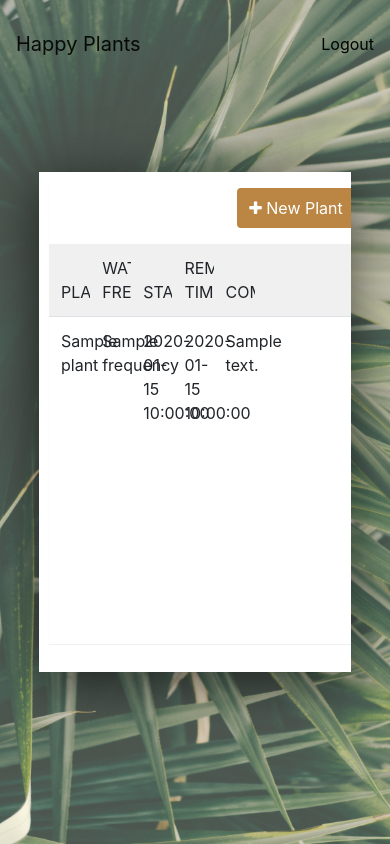
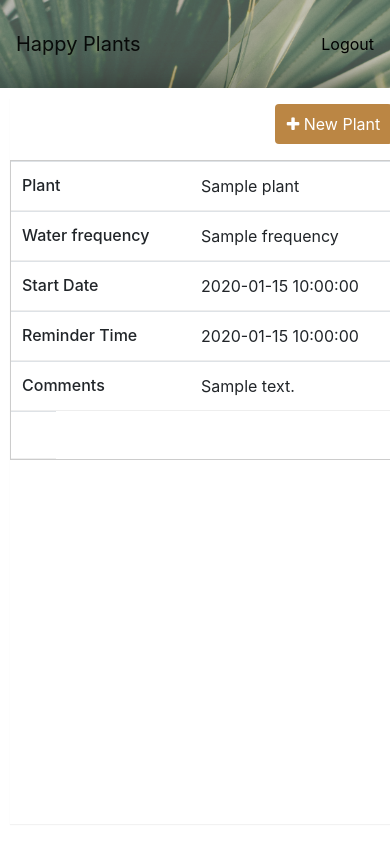
Before and after one commit to hbarrett100/happy-plants, a Flask app: template templates/home.html in a window 390 px wide. Run offline with Flask 2, Linux system fonts and the light colour scheme; the template is opened without the code that fills it: most values are stand-ins (such as "Sample title", 1, 10 or a date in 2020); some libraries are stand-ins or nearby versions.

Commit message:
make table responsive

```diff
--- a/static/main.css
+++ b/static/main.css
@@ -78,7 +78,6 @@ body, html {
 	padding-bottom: 10px;
 }
 
-
 .table-title h2 {
 	margin: 6px 0 0;
 	font-size: 22px;
@@ -105,12 +104,8 @@ table {
 	max-height: 380px;
 }
 
-tbody {
+/* tbody {
 	overflow-y: scroll;
-}
-
-/* thead{
-	background-color: 	#F0F0F0;
 } */
 
 thead th {
@@ -130,9 +125,6 @@ thead th {
 	font-weight: 400;
 }
 
-/* table.table tr th, table.table tr td {
-	border-color: #e9e9e9;
-} */
 table.table th i {
 	font-size: 20px;
 	margin: 0 5px;
@@ -190,7 +182,6 @@ table.table td .add {
 .alert {
 	text-align: center;
 	margin-bottom: 0px;
-	p
 }
 
 #error-message {
@@ -214,3 +205,89 @@ table.table td .cancel {
 		font-size: 400%;
 	}
 }
+
+@media
+only screen and (max-width: 760px),
+(min-device-width: 768px) and (max-device-width: 1024px)  {
+
+	.wrapper {
+		width: 100%;
+		height: calc(100vh - 88px);
+		bottom: 0px;
+		left: 0;
+		transform: translate(0);
+		top: 88px;
+	}
+ #table-scroll {
+		height: 100%;
+		overflow-y: hidden;
+	}
+
+	table {
+		max-height: none;
+		height: calc(100vh - 180px);
+	}
+
+	/* Force table to not be like tables anymore */
+	table, thead, tbody, th, td, tr {
+		display: block;
+	}
+
+
+	td:nth-of-type(6) {
+		display: table;
+		height: 48px;
+	}
+
+	.delete {
+		padding-left: 20px;
+		padding-top: 13px;
+	}
+
+	.add {
+		padding-left: 20px;
+		padding-top: 13px;
+	}
+
+	.cancel {
+		padding-top: 13px;
+	}
+
+	/* Hide table headers */
+	thead tr {
+		position: absolute;
+		top: -9999px;
+		left: -9999px;
+	}
+
+	tr { border: 1px solid #ccc; }
+
+	td {
+		border: none;
+		border-bottom: 1px solid #eee;
+		position: relative;
+		padding-left: 50% !important;
+	}
+
+	/* behave like table headers */
+	td:before {
+		position: absolute;
+		top: 6px;
+		left: 6px;
+		width: 45%;
+		padding-right: 10px;
+		white-space: nowrap;
+		font-weight: 500;
+		padding-top: 5px;
+		padding-left: 5px;
+	}
+
+	/* label the headers */
+	td:nth-of-type(1):before { content: "Plant"; }
+	td:nth-of-type(2):before { content: "Water frequency"; }
+	td:nth-of-type(3):before { content: "Start Date"; }
+	td:nth-of-type(4):before { content: "Reminder Time"; }
+	td:nth-of-type(5):before { content: "Comments"; }
+
+
+}
--- a/static/plants2.js
+++ b/static/plants2.js
@@ -24,9 +24,9 @@ var UIController = (function () {
     var actions = `<div class="spinner-grow text-secondary spinner-grow-sm" role="status">
                         <span class="sr-only" style="height: 30px">Loading...</span>
                     </div>
-                <a class="add" title="Add" data-toggle="tooltip"><i class="material-icons">&#xE03B;</i></a>
-                <a class="delete" title="Delete" data-toggle="tooltip" data-plant=""><i class="material-icons">&#xE872;</i></a>
-                <a class="cancel" title="Cancel" data-toggle="tooltip"><i
+                <a class="add action" title="Add" data-toggle="tooltip"><i class="material-icons">&#xE03B;</i></a>
+                <a class="delete action" title="Delete" data-toggle="tooltip" data-plant=""><i class="material-icons">&#xE872;</i></a>
+                <a class="cancel action" title="Cancel" data-toggle="tooltip"><i
                 class="material-icons">cancel</i></a>`;
 
 
--- a/templates/home.html
+++ b/templates/home.html
@@ -60,10 +60,10 @@
                             <div class="spinner-grow text-secondary spinner-grow-sm" role="status">
                                 <span class="sr-only" style="height: 30px">Loading...</span>
                             </div>
-                            <a class="add" title="Add" data-toggle="tooltip"><i class="material-icons">&#xE03B;</i></a>
-                            <a class="delete" title="Delete" data-toggle="tooltip" data-plant="{{ plant.plant }}"><i
+                            <a class="add action" title="Add" data-toggle="tooltip"><i class="material-icons">&#xE03B;</i></a>
+                            <a class="delete action" title="Delete" data-toggle="tooltip" data-plant="{{ plant.plant }}"><i
                                     class="material-icons">&#xE872;</i></a>
-                            <a class="cancel" title="Cancel" data-toggle="tooltip"><i
+                            <a class="cancel action" title="Cancel" data-toggle="tooltip"><i
                                     class="material-icons">cancel</i></a>
                         </td>
                     </tr>
```
Also changed, not shown: plants.db.
